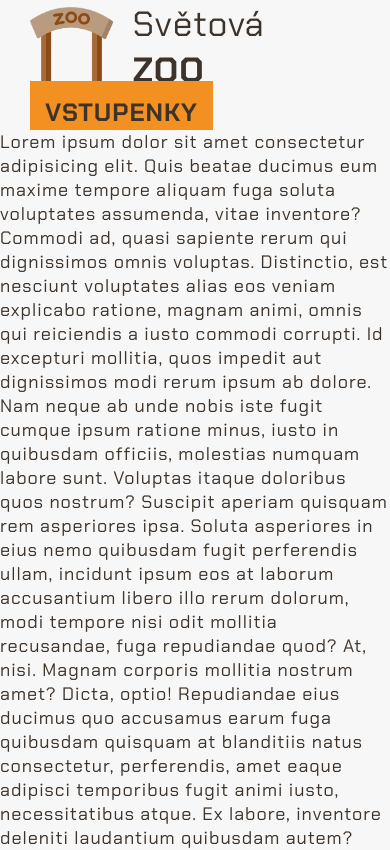
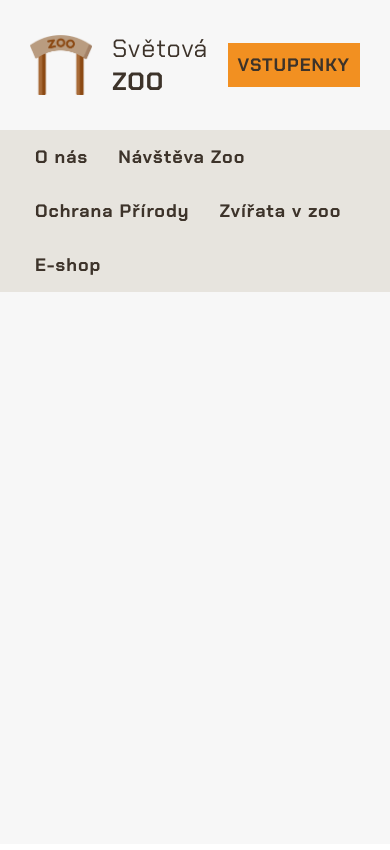
Before and after one commit to KarelStastny/React-Zoo-Web, a React (Create React App) app: page / in a window 390 px wide. Shown: the top 850 px of the page. Built offline with nearby package versions, Linux system fonts and the light colour scheme.

Commit message:
Vytvořena rozbalovací navigační menu

```diff
--- a/src/App.js
+++ b/src/App.js
@@ -8,7 +8,7 @@ const App = () => {
   return <div className="app">
     <Navbar/>
 
-    Lorem ipsum dolor sit amet consectetur adipisicing elit. Quis beatae ducimus eum maxime tempore aliquam fuga soluta voluptates assumenda, vitae inventore? Commodi ad, quasi sapiente rerum qui dignissimos omnis voluptas.
+    {/* Lorem ipsum dolor sit amet consectetur adipisicing elit. Quis beatae ducimus eum maxime tempore aliquam fuga soluta voluptates assumenda, vitae inventore? Commodi ad, quasi sapiente rerum qui dignissimos omnis voluptas.
     Distinctio, est nesciunt voluptates alias eos veniam explicabo ratione, magnam animi, omnis qui reiciendis a iusto commodi corrupti. Id excepturi mollitia, quos impedit aut dignissimos modi rerum ipsum ab dolore.
     Nam neque ab unde nobis iste fugit cumque ipsum ratione minus, iusto in quibusdam officiis, molestias numquam labore sunt. Voluptas itaque doloribus quos nostrum? Suscipit aperiam quisquam rem asperiores ipsa.
     Soluta asperiores in eius nemo quibusdam fugit perferendis ullam, incidunt ipsum eos at laborum accusantium libero illo rerum dolorum, modi tempore nisi odit mollitia recusandae, fuga repudiandae quod? At, nisi.
@@ -17,7 +17,7 @@ const App = () => {
     Quae nihil saepe voluptatibus quaerat, placeat eligendi quisquam distinctio architecto dolore labore modi vitae temporibus dolorem id, odio nemo doloribus asperiores numquam excepturi impedit qui ullam corporis aperiam. Neque, quisquam?
     Nostrum dolor nam laborum veritatis, deleniti velit ullam repellat illum cumque, autem ea, voluptatem a nobis itaque inventore dicta! Similique, expedita commodi! Expedita numquam architecto, eos nam omnis consequuntur qui.
     Quae inventore magni nisi fugit aliquam quidem culpa quisquam exercitationem dolorum est, molestias iste a reprehenderit aut sit rem nihil expedita assumenda architecto neque voluptatem repudiandae sed ducimus qui. Harum?
-    Voluptates provident magnam dignissimos corrupti molestiae explicabo accusantium cum quisquam. Tempora fugiat unde reprehenderit nobis laudantium, molestiae ab temporibus nisi nostrum incidunt quis eius illum omnis ratione! Quos, voluptatibus omnis!
+    Voluptates provident magnam dignissimos corrupti molestiae explicabo accusantium cum quisquam. Tempora fugiat unde reprehenderit nobis laudantium, molestiae ab temporibus nisi nostrum incidunt quis eius illum omnis ratione! Quos, voluptatibus omnis! */}
   </div>
 }
 
--- a/src/_variables.scss
+++ b/src/_variables.scss
@@ -1,7 +1,7 @@
 // Colors
 $dark-brown: #2e221a;
 $light-brown: #9e9185;
-$white-brown: #F4F2EF;
+$white-brown: #e7e4de;
 $orange-icon: #F29021;
 $text-brown:#3D332A;
 $green-icon: #BDC900;
--- a/src/components/Navbar.js
+++ b/src/components/Navbar.js
@@ -18,14 +18,55 @@ const Navbar = () => {
                 <div><img src={DataImages[3]} alt="" /></div>
                 <div><img src={DataImages[4]} alt="" /></div>
 
-
             </div>
             <div className="tickets">
                 <a href="#">Vstupenky</a>
             </div>
         </div>
     </section>
-    <section className="down-navbar"></section>
+
+
+
+    {/* Navabr */}
+    <section className="down-navbar">
+        <nav className="row">
+            <ul>
+                <li><a href="#">O nás</a>
+                    <ul>
+                        <li><a href="#">Aktuality</a></li>
+                        <li><a href="#">Kontakty</a></li>
+                        <li><a href="#">Kariéra</a></li>
+                        <li><a href="#">Budoucnost</a></li>
+                    </ul>
+                </li>
+
+                <li><a href="#">Návštěva Zoo</a>
+                    <ul>
+                        <li><a href="#">Otevírací doba</a></li>
+                        <li><a href="#">Cenník</a></li>
+                        <li><a href="#">Vstupenky</a></li>
+                        <li><a href="#">Mapa Zoo</a></li>
+                        <li><a href="#">Časté dotazy</a></li>
+                    </ul>
+                </li>
+
+                <li><a href="#">Ochrana Přírody</a>
+                    <ul>
+                        <li><a href="#">Jak Pomoci</a></li>
+                        <li><a href="#">Mecenáš chovu</a></li>
+                    </ul>
+                </li>
+
+                <li><a href="#">Zvířata v zoo</a></li>
+                <li><a href="#">E-shop</a></li>
+
+
+
+
+
+            </ul>
+        </nav>
+    </section>
   </div>
 }
 
--- a/src/components/Navbar.scss
+++ b/src/components/Navbar.scss
@@ -3,31 +3,33 @@
 
 .navbar{
     .up-navbar{
-        // border: 3px solid red;
         overflow: hidden;
         @include flexStandartSpaceBetween;
         padding-left: 30px;
         padding-right: 30px;
-
         height: 130px;
         .logo{
-            // border: 3px solid red;
+
             @include flexStandart;
-
-
             img{
                 height: 80px;
-
-
-
+                @media screen and (max-width:800px){
+                    height: 60px;
+                }
 
                 }
             h1{
                 padding-left: 20px;
                 font-size: $big-font;
+                @media screen and (max-width:800px){
+                    font-size: $middle-font;
+                }
                 span{
                     font-weight: 900;
                     font-size: $big-font;
+                    @media screen and (max-width:800px){
+                        font-size: $middle-font;
+                    }
                 }
             }
         }
@@ -37,26 +39,24 @@
                 @include flexStandartSpaceBetween;
                 padding-right: 60px;
 
+                @media screen and (max-width:800px){
+                    display: none;
+                }
                 div{
                     @include flexStandart;
                     min-height: 50px;
                     min-width: 50px;
                     margin: 5px;
                     cursor: pointer;
-
                     img{
                         height: 40px;
                         padding: 5px;
-
-
                     }
                     &:hover{
                         background-color: $orange-icon;
                         border-radius: $cirkle-radius;
                      }
                 }
-
-
 
             }
         }
@@ -69,6 +69,11 @@
                     text-transform: uppercase;
                     transition: 0.15s;
 
+                    @media only screen and (max-width:800px){
+                        padding: 10px;
+                        font-size: $standart-font;
+                    }
+
 
                     &:hover{
                         background-color: $green-icon;
@@ -78,26 +83,61 @@
     }
     .down-navbar{
 
+        background-color: $white-brown;
+        nav{
+            padding-left: 20px;
+            padding-right: 20px;
+
+
+            ul{
+                @include flexStandartSpaceBetween;
+                justify-content: left;
+
+
+                li{
+                    position: relative;
+                    padding: 15px;
+
+
+                    &:hover > ul{
+                        display: block;
+
+                    }
+                    a{
+                        font-weight: 900;
+                        &:hover{
+                            color: $orange-icon;
+                        }
+
+                    }
+                    ul{
+                        @include flexColumn;
+                        position: absolute;
+                        border-radius: $mini-radius;
+                        top: 100%;
+
+                        display: none;
+
+
+                        background-color: $dark-brown;
+
+
+                        li{
+                            min-width: 180px;
+
+                            a{
+                                color: $white-brown;
+                                font-weight: 300;
+                                padding-left: 5px;
+
                             }
                         }
-
-@media screen and (max-width:800px){
-    .social-media{
-        display: none !important;
-
-
-        }
-
-        .tickets{
-            a{
-                // important nefunguje čím zdůraznit
-                font-size: $standart-font;
-                // display: none;
-
 
 
                     }
                 }
+            }
+       }
 
-// Konec
     }
+}
```
Lines whose indentation alone changed are shown as unchanged.
